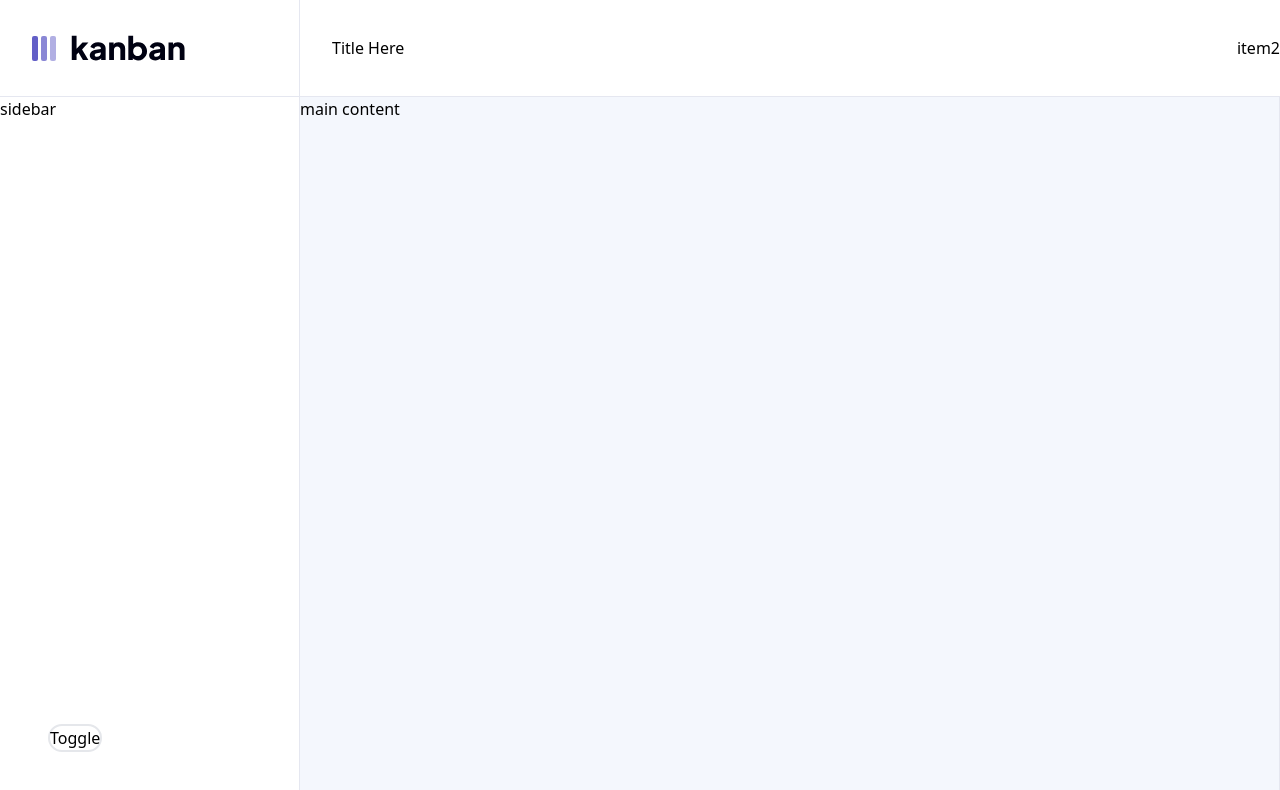
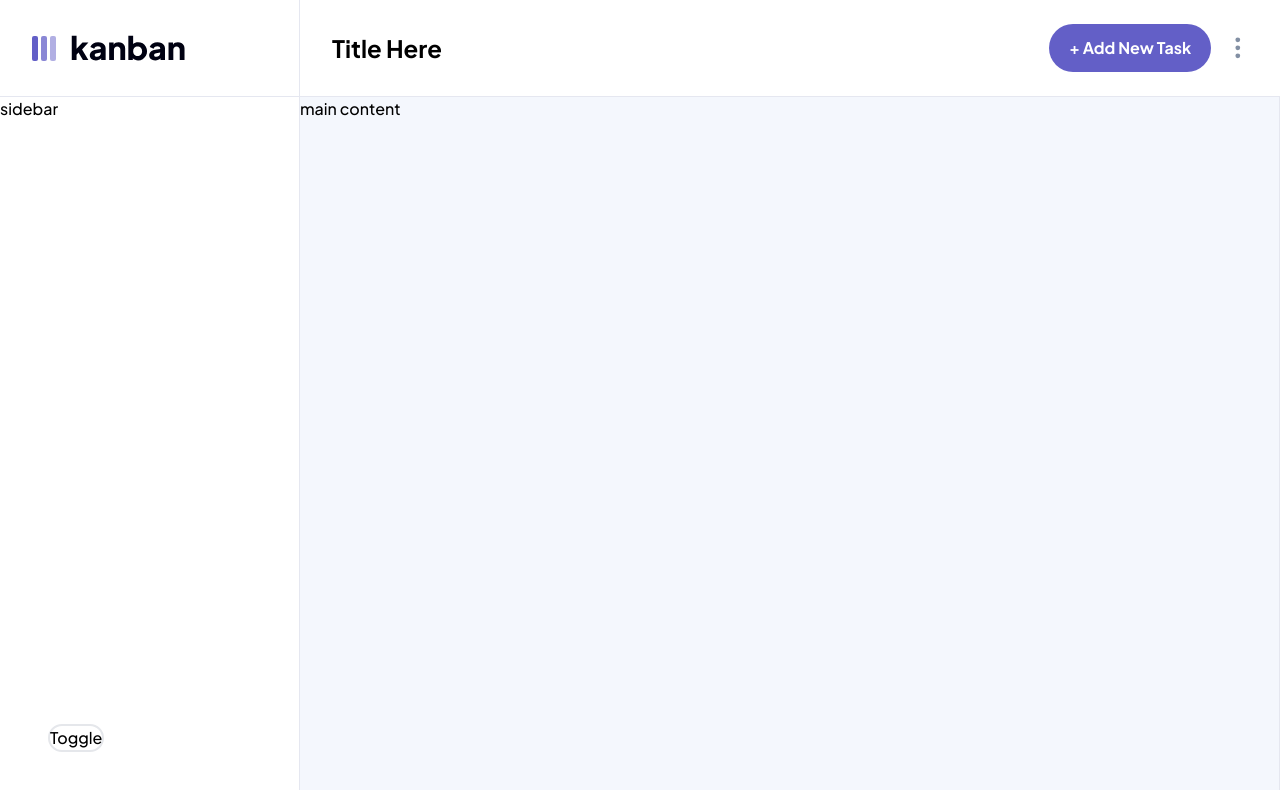
Before and after one commit to Jay-Sm/kanban-task-management-web-app, a Vue app: page / in a window 1280 px wide. Shown: the top 790 px of the page. Built offline with nearby package versions, Linux system fonts and the light colour scheme.

Commit message:
added new task & settings buttons

```diff
--- a/src/App.vue
+++ b/src/App.vue
@@ -8,9 +8,21 @@
         <img :class="{ 'hidden': preferDark }" src="./assets/images/logo-dark.svg">
       </div>
       <div class="nav">
-        <h1 class="ml-[2rem]">Title Here</h1>
+        <h1>Title Here</h1>
 
-        <div>item2</div>
+        <div class="nav-buttons">
+          <button class="new-task">
+            + Add New Task
+          </button>
+
+          <button class="nav-settings">
+            <svg class="min-w-[1.6rem] min-h-[1.6rem]" fill="#828fa3" width="16" height="16"
+              xmlns="http://www.w3.org/2000/svg" viewBox="0 0 16 16">
+              <path
+                d="M9.5 13a1.5 1.5 0 1 1-3 0 1.5 1.5 0 0 1 3 0m0-5a1.5 1.5 0 1 1-3 0 1.5 1.5 0 0 1 3 0m0-5a1.5 1.5 0 1 1-3 0 1.5 1.5 0 0 1 3 0" />
+            </svg>
+          </button>
+        </div>
       </div>
     </header>
 
@@ -48,7 +60,7 @@ function swtichTheme() {
 
 /* Header */
 .wrapper>header {
-  @apply h-[6.9rem] bg-themeColor dark:bg-themeColor-dark flex flex-row border-b border-borderColor dark:border-borderColor-dark
+  @apply h-[6.9rem] bg-background2 dark:bg-background2-dark flex flex-row border-b border-borderColor dark:border-borderColor-dark
 }
 
 header .logo-container {
@@ -59,8 +71,24 @@ header .logo-container img {
   @apply ml-[2rem]
 }
 
-header>.nav {
+.nav {
   @apply flex flex-row items-center justify-between w-full
+}
+
+.nav h1 {
+  @apply ml-[2rem] font-bold text-2xl
+}
+
+.nav-buttons{
+  @apply flex flex-row items-center justify-between gap-x-4 mr-8
+}
+
+.new-task {
+  @apply bg-themeColor hover:bg-themeColor-hover text-white py-3 px-5 rounded-full font-bold
+}
+
+.nav-settings {
+  @apply hover:bg-settingsBackground max-w-[1.3rem] py-1 rounded-full flex justify-center items-center
 }
 
 /* Main & Sidebar */
@@ -69,7 +97,7 @@ header>.nav {
 }
 
 .sidebar {
-  @apply min-w-[18.75rem] h-full bg-themeColor dark:bg-themeColor-dark border-r border-borderColor dark:border-borderColor-dark
+  @apply min-w-[18.75rem] h-full bg-background2 dark:bg-background2-dark border-r border-borderColor dark:border-borderColor-dark
 }
 
 .kanban {
--- a/src/assets/main.css
+++ b/src/assets/main.css
@@ -1,3 +1,5 @@
+@import url('https://fonts.googleapis.com/css2?family=Plus+Jakarta+Sans:wght@200;300;400;500;600;700;800&display=swap');
+
 @tailwind base;
 @tailwind components;
 @tailwind utilities;
@@ -7,7 +9,7 @@
 }
 
 :root {
-  @apply text-[16px] ;
+  @apply text-[16px] font-jakarta font-medium;
 }
 
 html {
--- a/tailwind.config.js
+++ b/tailwind.config.js
@@ -9,14 +9,25 @@ export default {
           DEFAULT: '#f4f7fd',
           dark: '#20212c'
         },
+        background2: {
+          DEFAULT: '#ffffff',
+          dark: '#2b2c37'
+        },
         borderColor: {
           DEFAULT: '#e5e7f0',
           dark: '#3e3f4e'
         },
         themeColor: {
-          DEFAULT: '#ffffff',
-          dark: '#2b2c37'
+          DEFAULT: '#635fc7',
+          hover: '#9995f3'
+        },
+        settingsBackground: {
+          DEFAULT: '#e4ebfa',
+          dark: '#20212c'
         }
+      },
+      fontFamily: {
+        jakarta: ['Plus Jakarta Sans']
       }
     }
   },
```
Also changed, not shown: 2 other files (tests, documents, lock files or other folders).
